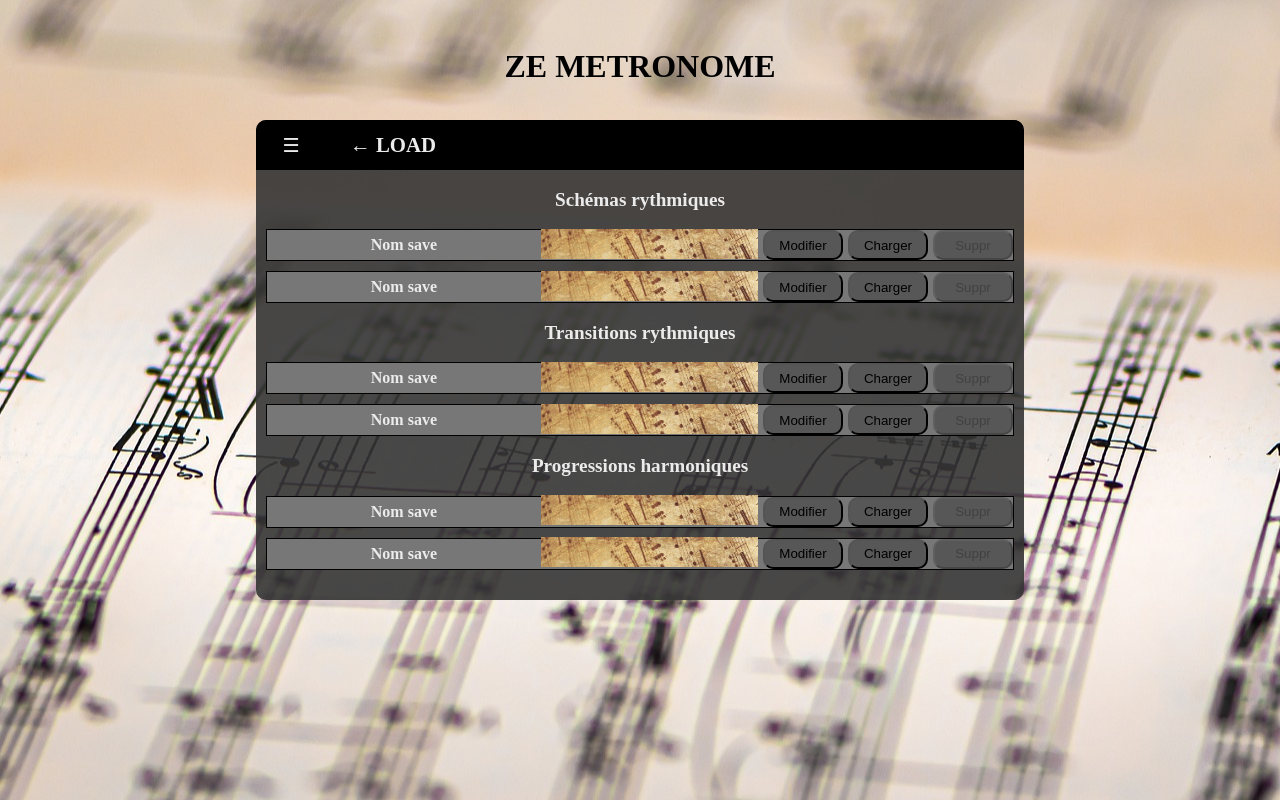
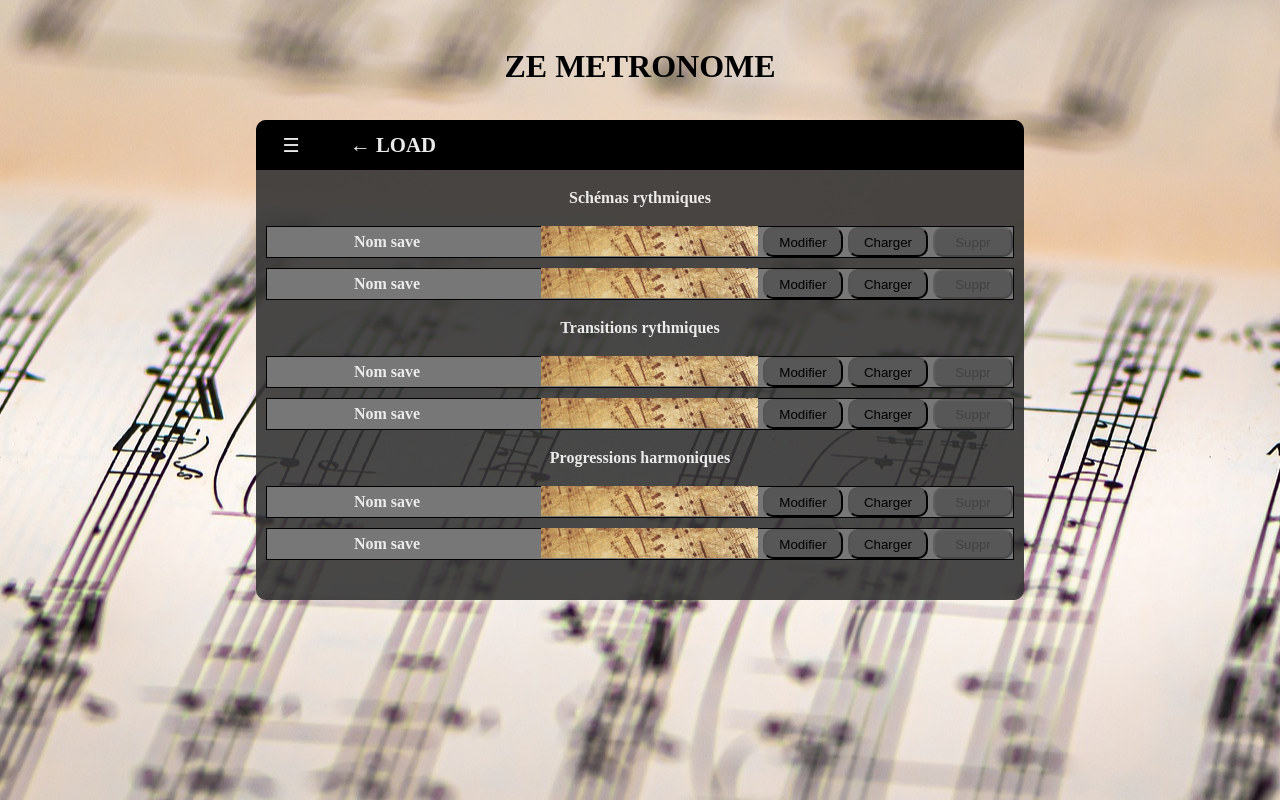
Before and after one commit to YannBK/Realisations_fil_rouge, a PHP site: page /html/load.html in a window 1280 px wide. Run offline with PHP 8.4, Linux system fonts and the light colour scheme.

Commit message:
début nettoyage css

```diff
--- a/Réalisation_2__HTML__CSS/css/commun_flex.css
+++ b/Réalisation_2__HTML__CSS/css/commun_flex.css
@@ -7,7 +7,8 @@ body {
     background-attachment: fixed;
 }
 /*TODO il y a un vide sous l'appareil sur certains écrans*/
-#appareil {
+.appareil_1,
+.appareil_2 {
     margin: 15vh auto auto auto;
     background-color: rgba(53, 53, 53, 0.9);
     border-radius: 10px;
@@ -106,15 +107,94 @@ h2 a {
     color: rgb(236, 235, 235);
     font-size: 1.3rem;
 }
-h3, h4 {
+h3 {
+    text-align: center;
+    font-size: 1.2rem;
+    margin: 20px auto;
+}
+h4 {
     text-align: center;
     margin: 20px auto;
+    font-size: 1rem;
+    display: block;
+    min-width: 100px;
 }
-h3 {
-    font-size: 1.2rem;
+h5 {
+    margin: 0 auto;
+    display: block;
+    min-width: 100px;
 }
-h4 {
-    font-size: 1rem;
+/*_________________ Divers ______________*/
+p {
+    text-align: justify;
+    padding: 10px;
+}
+.ecran-texte {
+    text-align: center;
+}
+.star {
+    color: red;
+}
+/*-------------------------------------------------*/
+/* ------------------ bouton switch ----------------*/
+/*-------------------------------------------------*/
+
+/* Label contenant le slider */
+.switch {
+    position: relative;
+    display: inline-block;
+    width: 40px;
+    height: 20px;
+}
+/* Hide default HTML checkbox */
+.switch input {
+    opacity: 0;
+    width: 0;
+    height: 0;
+}
+/* Le slider */
+.slider {
+    position: absolute;
+    cursor: pointer;
+    top: 0;
+    left: 0;
+    right: 0;
+    bottom: 0;
+    background-color: rgb(189, 189, 189);
+    -webkit-transition: .4s;
+    transition: .2s;
+}
+/* Création et positionnement du curseur*/
+.slider::before {
+    position: absolute;
+    content: "";
+    height: 20px;
+    width: 20px;
+    left: 0;
+    bottom: 0;
+    background-color: rgba(12, 141, 102, 0.5);
+    -webkit-transition: .2s;
+    transition: .2s;
+}
+input:checked + .slider {
+    background-color: rgba(71, 252, 197, 0.5);
+}
+input:checked + .slider::before {
+    background-color: #fff;
+}
+/* translation curseur */
+input:checked + .slider::before {
+    -webkit-transform: translateX(20px);
+    -ms-transform: translateX(20px);
+    transform: translateX(20px);
+}
+/* Slider arrondi */
+.slider.round {
+    border-radius: 34px;
+}
+/* Curseur arrondi */
+.slider.round:before {
+    border-radius: 50%;
 }
 /*------------------------------------------------------------------------------*/
 /*-------------------------------------------BURGER----------------------------*/
--- a/Réalisation_2__HTML__CSS/css/load.css
+++ /dev/null
@@ -1,47 +0,0 @@
-
-.saves {
-    display: flex;
-    align-items: center;
-    justify-content: space-between;
-    height: 30px;
-    margin: 10px;
-    border: solid 1px black;
-    background-color: #777777;
-}
-
-.saves div img {
-    max-height: 30px;
-    min-height: 30px;
-    margin-right: 5px;
-}
-
-.saves button {
-    margin-right: 5px;
-    width: 80px;
-    height: 100%;
-}
-.saves button:last-child {
-    margin: 0;
-}
-h4 {
-    display: block;
-    min-width: 100px;
-}
-@media screen and (max-width:700px){
-    #appareil {
-        justify-content: flex-start;
-    }
-    .saves button {
-        width: 60px;
-    }
-    .saves div img {
-        width: 50%;
-        min-width: 100px;
-    }
-    .apercus {
-        display: flex;
-        justify-content: center;
-    }
-
-
-}
--- a/Réalisation_2__HTML__CSS/html/accordeur.html
+++ b/Réalisation_2__HTML__CSS/html/accordeur.html
@@ -18,7 +18,7 @@
         <h1>ZE METRONOME</h1>
     </header>
     <main>
-        <div id="appareil">
+        <div id="appareil" class="appareil_1">
             <nav id="hamnav">
                 <label for="hamburger">&#9776;</label>
                 <input type="checkbox" id="hamburger" />
--- a/Réalisation_2__HTML__CSS/html/compte.html
+++ b/Réalisation_2__HTML__CSS/html/compte.html
@@ -17,7 +17,7 @@
         <h1>ZE METRONOME</h1>
     </header>
     <main>
-        <div id="appareil">
+        <div id="appareil" class="appareil_2">
                 <nav id="hamnav">
                     <label for="hamburger">&#9776;</label>
                     <input type="checkbox" id="hamburger" />
--- a/Réalisation_2__HTML__CSS/html/evaluation.html
+++ b/Réalisation_2__HTML__CSS/html/evaluation.html
@@ -19,7 +19,7 @@
         <h1>ZE METRONOME</h1>
     </header>
     <main>
-        <div id="appareil">
+        <div id="appareil" class="appareil_2">
             <nav id="hamnav">
                 <label for="hamburger">&#9776;</label>
                 <input type="checkbox" id="hamburger" />
@@ -41,7 +41,7 @@
                     <a href="mentions-legales.html">Mentions légales</a>
                 </div>
             </nav>
-            <div id="eval">
+            <div id="eval" class="ecran-texte">
                 <h3>&#201;valuez-moi</h3>
                 <p>En prenant le temps de noter cette petite application, vous lui permettez de s'améliorer! <br>Merci à
                     vous.</p>
--- a/Réalisation_2__HTML__CSS/html/load.html
+++ b/Réalisation_2__HTML__CSS/html/load.html
@@ -11,7 +11,6 @@
     <!--CSS-->
     <link rel="stylesheet" href="../css/stylesreset.css">
     <link rel="stylesheet" href="../css/commun_flex.css">
-    <link rel="stylesheet" href="../css/load.css">
 </head>
 
 <body>
@@ -19,7 +18,7 @@
         <h1>ZE METRONOME</h1>
     </header>
     <main>
-        <div id="appareil">
+        <div id="appareil" class="appareil_2">
             <nav id="hamnav">
                 <label for="hamburger">&#9776;</label>
                 <input type="checkbox" id="hamburger" />
@@ -44,14 +43,14 @@
 
             <!--! faire SOIT un/des scrolls, soit le même principe que speed et préf-->
             <div id="load_schema">
-                <h3>Schémas rythmiques</h3>
+                <h4>Schémas rythmiques</h4>
                 <div id="load_tableau">
                     <div id="load_tableau_ligne1">
                         <!--TODO à générer via BdD-->
                         <div id="save1" class="saves">
-                            <h4>
+                            <h5>
                                 Nom save
-                            </h4>
+                            </h5>
                             <div id="apercu1" class="apercus">
                                 <img src="../images/music-333.jpg" alt="Miniature colorée du schéma rythmique contenu">
                             </div>
@@ -69,9 +68,9 @@
                     <!--! et on répète selon la BdD-->
                     <div id="load_tableau_ligne2">
                         <div id="save2" class="saves">
-                            <h4>
+                            <h5>
                                 Nom save
-                            </h4>
+                            </h5>
                             <div id="apercu2" class="apercus">
                                 <img src="../images/music-333.jpg" alt="Miniature colorée du schéma rythmique contenu">
                             </div>
@@ -89,13 +88,13 @@
                 </div>
             </div>
             <div id="load_schema">
-                <h3>Transitions rythmiques</h3>
+                <h4>Transitions rythmiques</h4>
                 <div id="load_tableau">
                     <div id="load_tableau_ligne1">
                         <div id="save1" class="saves">
-                            <h4>
+                            <h5>
                                 Nom save
-                            </h4>
+                            </h5>
                             <div id="apercu1" class="apercus">
                                 <img src="../images/music-333.jpg" alt="Miniature colorée du schéma rythmique contenu">
                             </div>
@@ -113,9 +112,9 @@
 
                     <div id="load_tableau_ligne2">
                         <div id="save2" class="saves">
-                            <h4>
+                            <h5>
                                 Nom save
-                            </h4>
+                            </h5>
                             <div id="apercu2" class="apercus">
                                 <img src="../images/music-333.jpg" alt="Miniature colorée du schéma rythmique contenu">
                             </div>
@@ -134,13 +133,13 @@
             </div>
 
             <div id="load_schema">
-                <h3>Progressions harmoniques</h3>
+                <h4>Progressions harmoniques</h4>
                 <div id="load_tableau">
                     <div id="load_tableau_ligne1">
                         <div id="save1" class="saves">
-                            <h4>
+                            <h5>
                                 Nom save
-                            </h4>
+                            </h5>
                             <div id="apercu1" class="apercus">
                                 <img src="../images/music-333.jpg" alt="Miniature colorée du schéma rythmique contenu">
                             </div>
@@ -158,9 +157,9 @@
 
                     <div id="load_tableau_ligne2">
                         <div id="save2" class="saves">
-                            <h4>
+                            <h5>
                                 Nom save
-                            </h4>
+                            </h5>
                             <div id="apercu2" class="apercus">
                                 <img src="../images/music-333.jpg" alt="Miniature colorée du schéma rythmique contenu">
                             </div>
--- a/Réalisation_2__HTML__CSS/html/mentions-legales.html
+++ b/Réalisation_2__HTML__CSS/html/mentions-legales.html
@@ -18,7 +18,7 @@
         <h1>ZE METRONOME</h1>
     </header>
     <main>
-        <div id="appareil">
+        <div id="appareil" class="appareil_2">
             <nav id="hamnav">
                 <label for="hamburger">&#9776;</label>
                 <input type="checkbox" id="hamburger" />
@@ -40,7 +40,7 @@
                     <a href="mentions-legales.html">Mentions légales</a>
                 </div>
             </nav>
-            <div id="mentions">
+            <div id="mentions" class="ecran-texte">
                 <h3>CGU CGV CGT CFTC CFDT CGG</h3>
                 <h4>LOREM</h4>
                 <p>Lorem ipsum dolor sit amet consectetur adipisicing elit. Odio quod maiores soluta at sunt ipsa
--- a/Réalisation_2__HTML__CSS/html/save.html
+++ b/Réalisation_2__HTML__CSS/html/save.html
@@ -18,7 +18,7 @@
         <h1>ZE METRONOME</h1>
     </header>
     <main>
-        <div id="appareil">
+        <div id="appareil" class="appareil_2">
             <nav id="hamnav">
                 <label for="hamburger">&#9776;</label>
                 <input type="checkbox" id="hamburger" />
--- a/Réalisation_2__HTML__CSS/html/transitions.html
+++ b/Réalisation_2__HTML__CSS/html/transitions.html
@@ -18,7 +18,7 @@
         <h1>ZE METRONOME</h1>
     </header>
     <main>
-        <div id="appareil">
+        <div id="appareil" class="appareil_2">
                 <nav id="hamnav">
                     <label for="hamburger">&#9776;</label>
                     <input type="checkbox" id="hamburger" />
```
Also changed, not shown: other parts of Réalisation_2__HTML__CSS/css/commun_flex.css (+46 -10 lines), Réalisation_2__HTML__CSS/css/contact-connexion.css (+2 -16 lines), Réalisation_2__HTML__CSS/css/eval.css (+1 -13 lines), Réalisation_2__HTML__CSS/css/pref.css (+1 -73 lines), Réalisation_2__HTML__CSS/css/speed.css (+0 -7 lines), Réalisation_2__HTML__CSS/html/contact.html (+4 -4 lines), Réalisation_2__HTML__CSS/html/creation-connexion.html (+5 -5 lines), Réalisation_2__HTML__CSS/html/harmo.html (+4 -4 lines), Réalisation_2__HTML__CSS/html/index.html (+6 -4 lines), Réalisation_2__HTML__CSS/html/preferences.html (+6 -6 lines), Réalisation_2__HTML__CSS/html/speed.html (+5 -5 lines).
